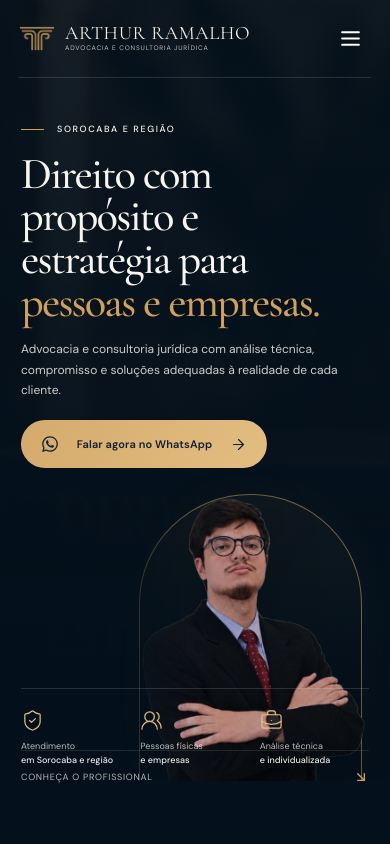
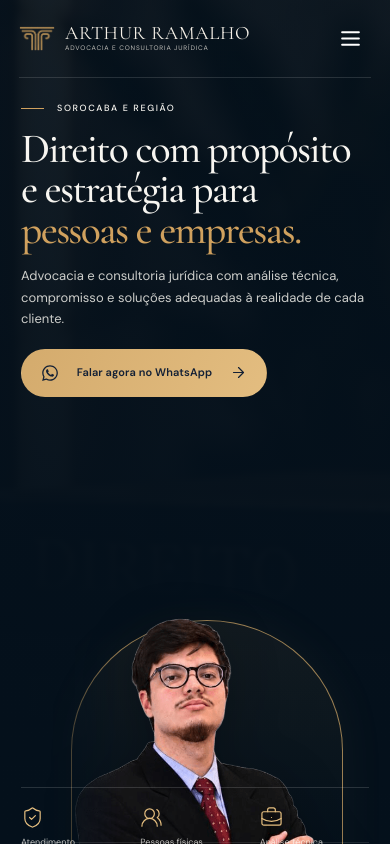
Before and after one commit to avanegm/arthur-ramalho, a React (Vite) app: page / in a window 390 px wide. Shown: the top 844 px of the page. Built offline with nearby package versions, Linux system fonts and the light colour scheme.

Commit message:
ajusta layout responsivo mobile_2

```diff
--- a/src/styles.css
+++ b/src/styles.css
@@ -1694,3 +1694,124 @@ h2 em {
   .hero-highlights { margin-top: 205px; gap: 8px; }
   .hero-highlight span { font-size: 8px; }
 }
+
+/* ===== Refinamento do Hero mobile: menos vazio e retrato bem posicionado ===== */
+@media (max-width: 760px) {
+  .hero {
+    min-height: 0;
+    overflow: hidden;
+  }
+
+  /* Aproxima o conteúdo do cabeçalho */
+  .hero-content {
+    padding-top: 24px;
+    padding-bottom: 22px;
+  }
+
+  .hero-copy {
+    position: relative;
+    z-index: 2;
+  }
+
+  .hero-copy > .section-eyebrow {
+    margin-top: 0;
+  }
+
+  .hero h1 {
+    margin-top: 14px;
+    margin-bottom: 14px;
+    font-size: clamp(40px, 10.7vw, 57px);
+    line-height: .98;
+  }
+
+  .hero-description {
+    margin-top: 14px;
+    margin-bottom: 19px;
+    max-width: 390px;
+    font-size: 13px;
+    line-height: 1.65;
+  }
+
+  .hero-cta {
+    position: relative;
+    z-index: 4;
+    max-width: 100%;
+  }
+
+  /* O retrato ganha presença, sem ficar atrás dos textos nem dos diferenciais */
+  .hero-portrait {
+    top: 495px;
+    right: -12px;
+    bottom: auto;
+    width: min(100%, 430px);
+    height: 390px;
+    opacity: 1;
+    z-index: 1;
+    -webkit-mask-image: linear-gradient(90deg, transparent 0%, rgba(0,0,0,.35) 8%, #000 25%);
+    mask-image: linear-gradient(90deg, transparent 0%, rgba(0,0,0,.35) 8%, #000 25%);
+  }
+
+  .hero-portrait-frame {
+    width: 78%;
+    height: 88%;
+    bottom: 0;
+    border-bottom: 0;
+  }
+
+  .hero-portrait img {
+    width: 100%;
+    height: 100%;
+    object-fit: contain;
+    object-position: bottom right;
+  }
+
+  /* Reserva o espaço do retrato e posiciona os três itens abaixo dele */
+  .hero-highlights {
+    position: relative;
+    z-index: 3;
+    grid-template-columns: repeat(3, minmax(0, 1fr));
+    gap: 10px;
+    margin-top: 390px;
+    padding-top: 18px;
+    border-top: 1px solid rgba(255,255,255,.14);
+  }
+
+  .hero-highlight {
+    min-width: 0;
+    flex-direction: column;
+    align-items: flex-start;
+    gap: 7px;
+  }
+
+  .hero-highlight svg {
+    width: 23px;
+    height: 23px;
+  }
+
+  .hero-highlight span {
+    font-size: 9px;
+    line-height: 1.45;
+  }
+
+  .hero-scroll {
+    position: relative;
+    z-index: 3;
+    display: flex;
+    margin-top: 20px;
+    padding-top: 14px;
+    border-top: 1px solid rgba(255,255,255,.1);
+  }
+}
+
+@media (max-width: 380px) {
+  .hero-content { padding-top: 20px; }
+  .hero h1 { font-size: 39px; }
+  .hero-portrait {
+    top: 510px;
+    right: -24px;
+    width: 106%;
+    height: 355px;
+  }
+  .hero-highlights { margin-top: 355px; gap: 8px; }
+  .hero-highlight span { font-size: 8px; }
+}
```
